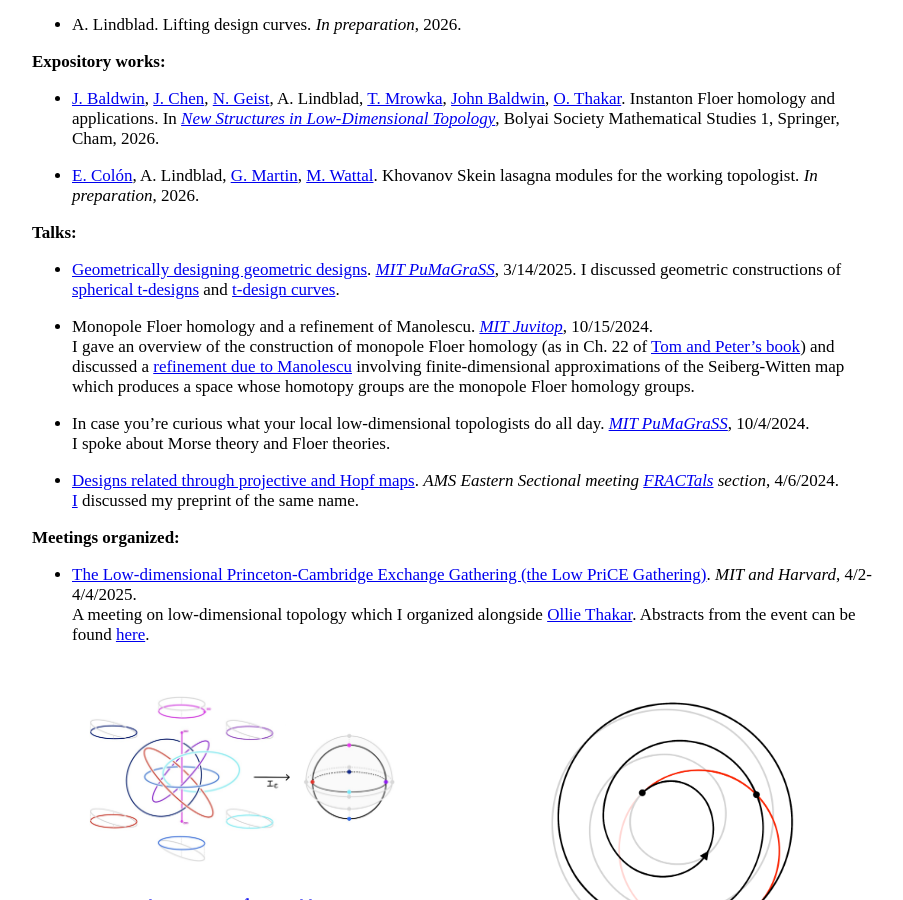
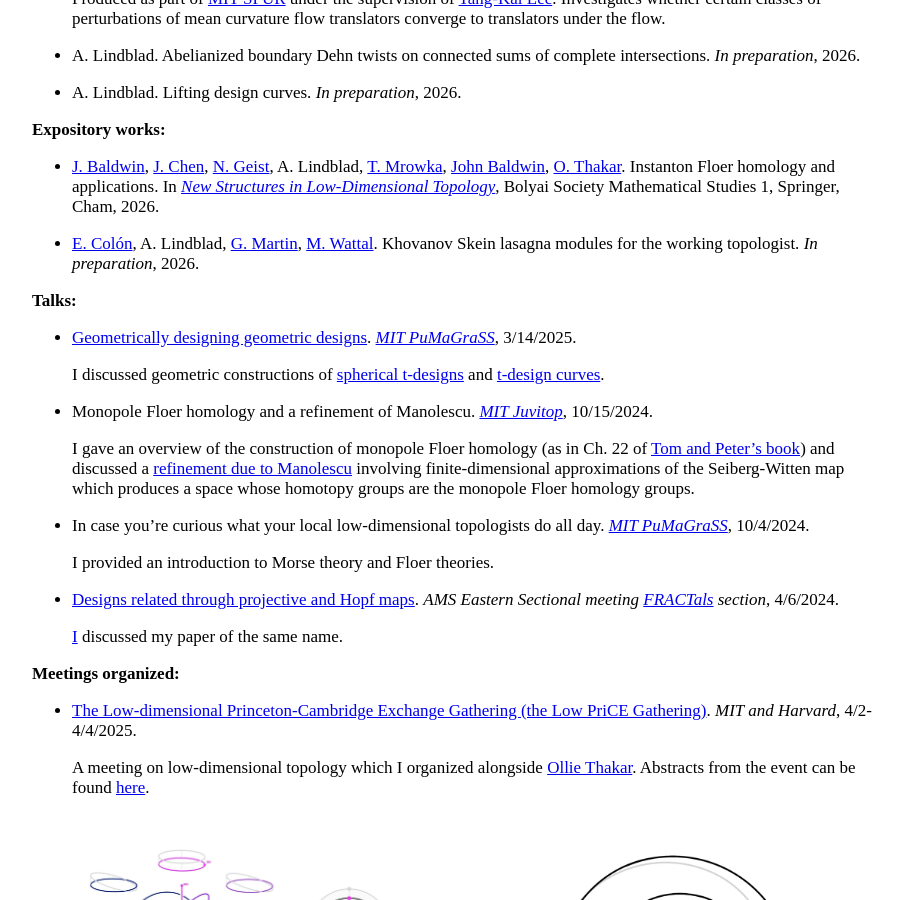
Before and after one commit to AyodejiLindblad/AyodejiLindblad.github.io, a Jekyll site: the page built from index.md, in a window 1280 px wide and 900 px high, scrolled down 960 px. Shown: the whole window, without its empty margins (183-1086 px from the left). Built offline with Jekyll 4.4.1, drawn with Linux system fonts in a browser that asks for light colours; some web fonts are replaced.

Commit message:
Experimented with formatting changes

```diff
--- a/index.md
+++ b/index.md
@@ -20,15 +20,19 @@ I'm a third-year PhD student of [Tom Mrowka](https://math.mit.edu/~mrowka/) at [
 **Research papers:**
 
 * A. Lindblad. [Designs related through projective and Hopf maps](https://rdcu.be/eSi5F). *[Discrete & Computational Geometry](https://link.springer.com/article/10.1007/s00454-025-00805-7)*, 2025.
+
     Formalizes a construction that builds a spherical $t$\-design by placing a spherical $t$\-design on each projective or Hopf fiber associated to the points of a $\lfloor t/2\rfloor$-design on a quotient projective space or sphere $\Sigma$. This generalizes work of [König](https://mathscinet.ams.org/mathscinet/article?mr=1797231), [Kuperberg](https://epubs.siam.org/doi/10.1137/040615584), and [Okuda](https://arxiv.org/abs/1506.08414) (who was inspired by work of [Cohn, Conway, Elkies, and Kumar](https://projecteuclid.org/journals/experimental-mathematics/volume-16/issue-3/The-D_4-Root-System-Is-Not-Universally-Optimal/em/1204928532.pdf)), which verified the cases when $\Sigma$ is a complex projective space or $S^2$.
 
 * A. Lindblad. [Asymptotically optimal $t$\-design curves on $S^3$](https://drive.google.com/file/d/1WUC5eNBkv4DSW_V0KPvPMj1BRw4jKUGt/view?usp=drivesdk). *[arXiv:2408.04044](https://arxiv.org/abs/2408.04044), submitted for publication*, 2025.
+
     Solves the dimension 3 case of the problem posed by [Ehler and Gröchenig](https://www.cambridge.org/core/journals/forum-of-mathematics-sigma/article/tdesign-curves-and-mobile-sampling-on-the-sphere/3876FD22A0D8BC17B9F2207F53142466) of proving that there exist asymptotically optimal sequences of $t$\-design curves on $S^d$ for $d > 2$.
 
 * A. Lindblad. [Asymptotically short generalizations of t\-design curves](https://drive.google.com/file/d/1AzJJJvKVxr380cAapRny8Pr8qEjeXrdZ/view?usp=drivesdk). *[arXiv:2505.03056](https://arxiv.org/abs/2505.03056), to be submitted for publication*, 2025.
+
     Proves existence of natural analogues of $t$-design curves we call *approximate* and *weighted $t$-design curves* satisfying certain desirable properties which achieve the optimal asymptoitic order of length of spherical $t$-design curves on all odd-dimensional spheres in the approximate setting and on all spheres in the weighted setting. Explicit formulas for such weighted $t$\-design curves for all $t$ on $S^2$ and $S^3$ are given.
 
 * [C. Alvarado](https://alvarado-alvarez.github.io/), A. Lindblad. [Dynamical stability of translators under mean curvature flow](https://math.mit.edu/research/undergraduate/spur/documents/2022/Alvarado_Linblad.pdf). *[Posted to MIT SPUR website](https://math.mit.edu/research/undergraduate/spur/past-projects.html)*, 2022.
+
     Produced as part of [MIT SPUR](https://math.mit.edu/research/undergraduate/spur/) under the supervision of [Tang-Kai Lee](https://math.mit.edu/directory/profile.html?pid=2273). Investigates whether certain classes of perturbations of mean curvature flow translators converge to translators under the flow.
 
 * A. Lindblad. Abelianized boundary Dehn twists on connected sums of complete intersections. *In preparation*, 2026.
@@ -46,21 +50,26 @@ I'm a third-year PhD student of [Tom Mrowka](https://math.mit.edu/~mrowka/) at [
 **Talks:**
 
 * [Geometrically designing geometric designs](https://photos.app.goo.gl/S6Uhk84pSQmK99BE8). *[MIT PuMaGraSS](https://math.mit.edu/pumagrass/)*, 3/14/2025.
+
     I discussed geometric constructions of [spherical t\-designs](https://drive.google.com/file/d/1x8kh1ir3qsDPOWAqWsjstV5C3obETxlV/view?usp=sharing) and [t\-design curves](https://drive.google.com/file/d/1HlHE2oS-M53LNbNKoZkpfpfi2fw-S6Yq/view?usp=sharing).
 
 * Monopole Floer homology and a refinement of Manolescu. *[MIT Juvitop](https://math.mit.edu/juvitop/)*, 10/15/2024.
+
     I gave an overview of the construction of monopole Floer homology (as in Ch. 22 of [Tom and Peter's book](https://www.cambridge.org/core/books/monopoles-and-threemanifolds/24DFD24BB25BDDCFE28810998F5B6242)) and discussed a [refinement due to Manolescu](https://arxiv.org/abs/math/0104024) involving finite-dimensional approximations of the Seiberg-Witten map which produces a space whose homotopy groups are the monopole Floer homology groups.
 
 * In case you're curious what your local low-dimensional topologists do all day. *[MIT PuMaGraSS](https://math.mit.edu/pumagrass/)*, 10/4/2024.
-    I spoke about Morse theory and Floer theories.
+
+    I provided an introduction to Morse theory and Floer theories.
 
 * [Designs related through projective and Hopf maps](https://meetings.ams.org/math/spring2024e/meetingapp.cgi/Paper/34013). *AMS Eastern Sectional meeting [FRACTals](https://www.ams.org/meetings/sectional/2312_program_ss15.html) section*, 4/6/2024.
-    [I](https://www.instagram.com/p/C5qjPnHsUVS/?utm_source=ig_web_button_share_sheet&igsh=ZDNlZDc0MzIxNw%3D%3D&img_index=2) discussed my preprint of the same name.
+
+    [I](https://www.instagram.com/p/C5qjPnHsUVS/?utm_source=ig_web_button_share_sheet&igsh=ZDNlZDc0MzIxNw%3D%3D&img_index=2) discussed my paper of the same name.
 
 
 **Meetings organized:**
 
 * [The Low-dimensional Princeton-Cambridge Exchange Gathering (the Low PriCE Gathering)](https://sites.google.com/view/ayodeji-lowpricegathering/home). *MIT and Harvard*, 4/2-4/4/2025.
+
     A meeting on low-dimensional topology which I organized alongside [Ollie Thakar](https://www.math.harvard.edu/people/thakar-ollie/). Abstracts from the event can be found [here](https://drive.google.com/file/d/1eQs8u07aWJ1T0SiU6org20qM1ncSOUr5/view?usp=drivesdk).
 
 
```
